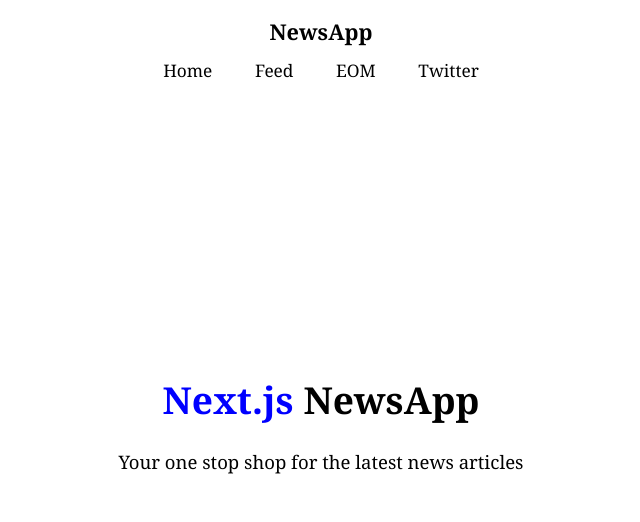
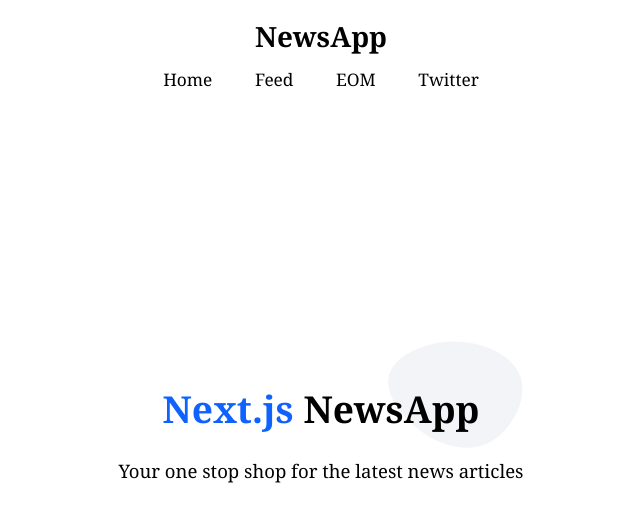
Before and after one commit to Osiclin/newsapp, a Next.js app: page / in a window 1280 px wide. Shown: the top 522 px of the page, without its empty margins (319-959 px from the left). Built offline with nearby package versions, Linux system fonts and the light colour scheme.

Commit message:
second commit

```diff
--- a/components/Layout.js
+++ b/components/Layout.js
@@ -10,7 +10,7 @@
                 <link rel="icon" href="/favicon.ico" />
             </Head>
             <div className={styles.container}>
-            <h3 className={styles.logo}>NewsApp</h3>
+            <h2 className={styles.logo}>NewsApp</h2>
             { children }
             </div>
         </div>
--- a/pages/eom.js
+++ b/pages/eom.js
@@ -1,5 +1,6 @@
 import React, { useEffect, useState } from "react"
 import styles from '../styles/Eom.module.css'
+import Image from 'next/image'
 
 export default function Oem() {
     const [employee, setEmployee] = useState()
@@ -25,9 +26,9 @@
         <main className={styles.container}>
             <div className={styles.wrapper}>
                 <h3>Employee Of The Month</h3>
-                <h3 className={styles.name}>osita ezeigbo</h3>
+                <h4 className={styles.name}>osita ezeigbo</h4>
                 <p className={styles.position}>Frontend Developer</p>
-                <img className={styles.eompics} src="https://pbs.twimg.com/profile_images/1339476289682624513/gArGIAEP_400x400.jpg" loading="eager" alt="employer of the month" width={200} height={200}/>
+                <Image className={styles.eompics} src="https://pbs.twimg.com/profile_images/1339476289682624513/gArGIAEP_400x400.jpg" loading="eager" layout="responsive" alt="employer of the month" width={200} height={200}/>
                 <p>Dev guy</p>
             </div>
         </main>
--- a/pages/index.js
+++ b/pages/index.js
@@ -5,7 +5,12 @@
     <div className={styles.container}>
 
       <main className={styles.hometext}>
+      <div className={styles.newsapp}>
         <h1><span className={styles.nextjs}>Next.js</span> NewsApp</h1>
+        <svg className={styles.svg} viewBox="30 40 140 110"  xmlns="http://www.w3.org/2000/svg">
+        <path fill="#F2F4F8" d="M67.3,-21.4C74.6,0.6,59.2,30.4,38.6,43C18,55.5,-7.7,50.8,-30.1,35.9C-52.4,20.9,-71.3,-4.2,-65.8,-23.8C-60.2,-43.4,-30.1,-57.5,-0.1,-57.5C30,-57.5,60,-43.3,67.3,-21.4Z" transform="translate(100 100)" />
+      </svg>
+      </div>
         <p>Your one stop shop for the latest news articles</p>
       </main>
 
--- a/styles/Eom.module.css
+++ b/styles/Eom.module.css
@@ -1,3 +1,8 @@
+.container{
+    height: 84vh;
+    display: flex;
+}
+
 .wrapper{
     width: fit-content;
     margin: 0 auto;
@@ -15,6 +20,7 @@
 
 .position{
     margin-top: 0;
+    margin-bottom: 2rem;
     font-size: 0.85rem;
 }
 
--- a/styles/Home.module.css
+++ b/styles/Home.module.css
@@ -6,9 +6,25 @@
 }
 
 .nextjs{
-    color: blue;
+    color: #0F62FE;
 }
 
 .hometext{
     text-align: center;
 }
+
+.newsapp{
+    position: relative;
+}
+
+.svg{
+    position: absolute;
+    width: 8rem;
+    top: -2.5rem;
+    right: 0rem;
+    z-index: -1;
+}
+
+@media screen and (max-width: 300px) {
+
+}
--- a/styles/Menu.module.css
+++ b/styles/Menu.module.css
@@ -12,7 +12,7 @@
 }
 
 .menu li:hover{
-    background-color: blue;
+    background-color: #0F62FE;
     color: white;
     border-radius: 4px;
     transition: 0.5s;
```
